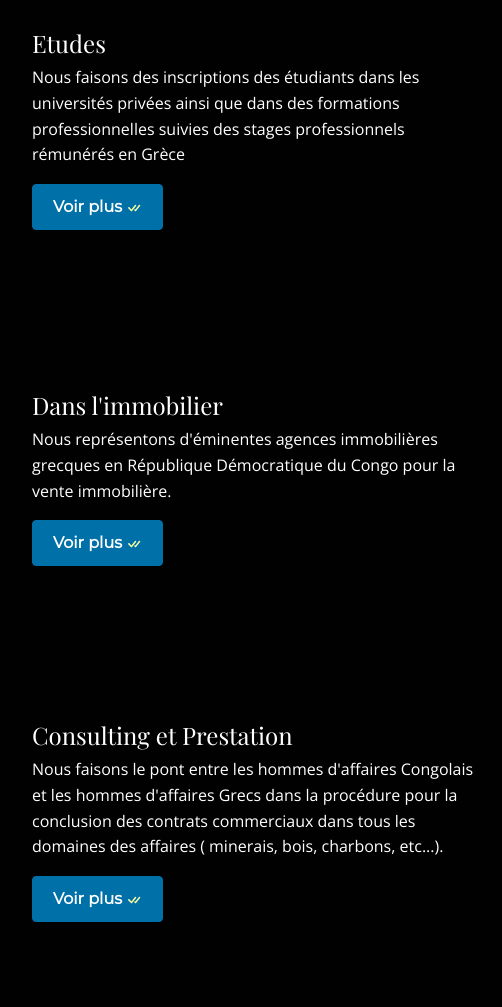
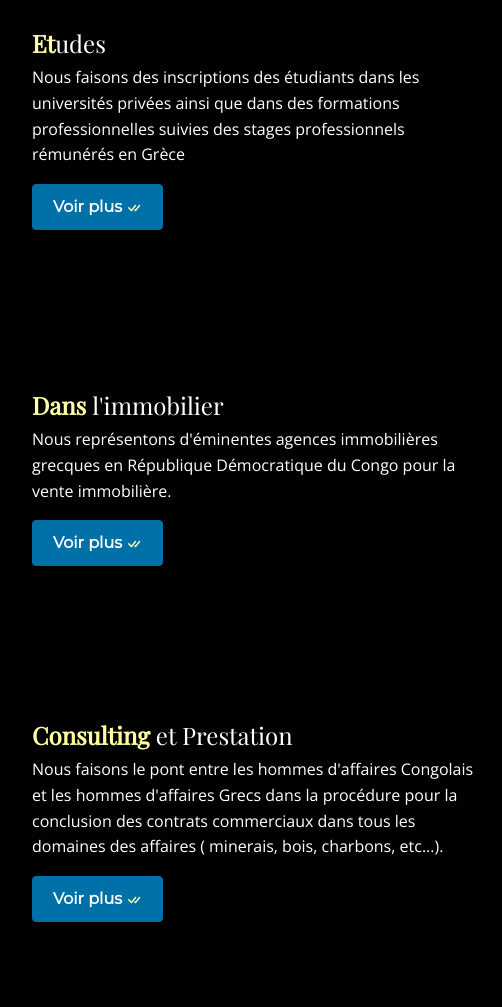
Before and after one commit to Franck-Nk/Franck-Nk.github.io, a plain HTML site: page index.html in a window 1280 px wide. Shown: the part 1793-2800 px from the top of the page, 145-647 px from the left. Drawn offline with nearby package versions, Linux system fonts and the light colour scheme.

Commit message:
index.html

```diff
--- a/index.html
+++ b/index.html
@@ -85,7 +85,7 @@
                 <div class="overlay"></div>
             </div>
             <div class="carousel-caption top-25 text-start custom-caption position-absolute">
-                <h2 class="animate-title text-white">Bienvenue chez Grace Consult and Agency</h2>
+                <h2 class="animate-title text-white">Bienvenue chez <span> Grace Consult and Agency</span></h2>
                 <p class="animate-text text-white">
                   Éducation, consulting et voyages : nous simplifions vos démarches et donnons vie à vos projets.
                   Avec nous, avancez en toute confiance !
@@ -179,7 +179,7 @@
     </div>
     <div class="row justify-content-center">
         <div class="col col-12 col-md-5 mt-4 mb-2">
-            <h4 class=" text-white">Etudes</h4>
+            <h4 class=" text-white"><span>Et</span>udes</h4>
             <p class=" text-white">Nous faisons des inscriptions des étudiants dans les universités privées ainsi que dans des formations professionnelles
             suivies des stages professionnels rémunérés en Grèce</p>
             <a href="./front_end/Pages/Etudes.html" class="btn btn-info text-white">Voir plus
@@ -196,7 +196,7 @@
     </div>
     <div class="row justify-content-center">
         <div class="col col-12 col-md-5 mt-4 mb-2">
-            <h4 class=" text-white">Dans l'immobilier</h4>
+            <h4 class=" text-white"><span>Dans </span>l'immobilier</h4>
             <p class="text-white">Nous représentons d'éminentes agences immobilières grecques en République Démocratique du Congo pour la vente immobilière.</p>
             <a href="./front_end/Pages/Immobilier.html" class="btn btn-info text-white">Voir plus
                 <svg xmlns="http://www.w3.org/2000/svg" width="16" height="16" fill="currentColor" class="bi bi-check-all"
@@ -213,7 +213,7 @@
     </div>
     <div class="row justify-content-center">
         <div class="col col-12 col-md-5 mt-4 mb-2">
-            <h4 class=" text-white">Consulting et Prestation</h4>
+            <h4 class=" text-white"><span>Consulting </span>et Prestation</h4>
             <p class=" text-white">Nous faisons le pont entre les hommes d'affaires Congolais et les hommes d'affaires Grecs dans la procédure pour la
             conclusion des contrats commerciaux dans tous les domaines des affaires ( minerais, bois, charbons, etc...).</p>
             <a href="#" class="btn btn-info text-white">Voir plus
@@ -231,7 +231,7 @@
     </div>
     <div class="row justify-content-center">
         <div class="col col-12 col-md-5 mt-4 mb-2">
-            <h4 class=" text-white">Tourisme chrétien</h4>
+            <h4 class=" text-white"><span>Tourisme</span> chrétien</h4>
             <p class=" text-white">La Grèce a servi de passage à l'évangile pour qu'il soit prêché aux nations. Ce qui justifie que le prototype
             (l'original) du Nouveau Testament a été rédigé en Grec avant d'être traduit dans d'autres langues dans le monde.</p>
             <a href="./front_end/Pages/Tourisme.html" class="btn btn-info text-white">Voir plus
```
